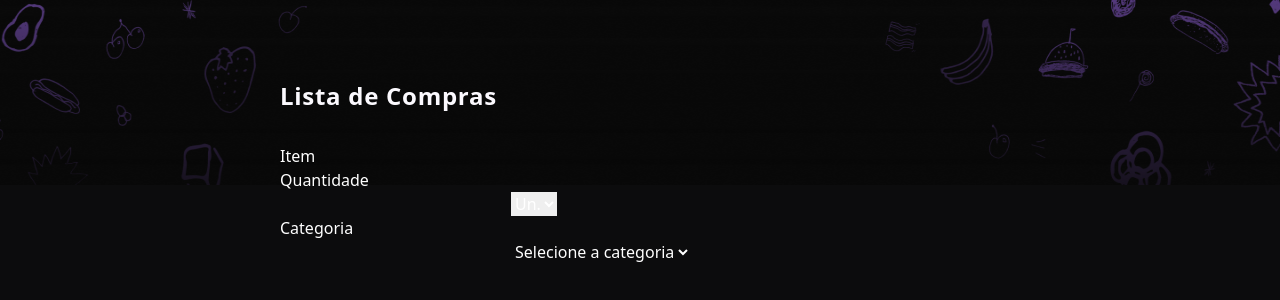
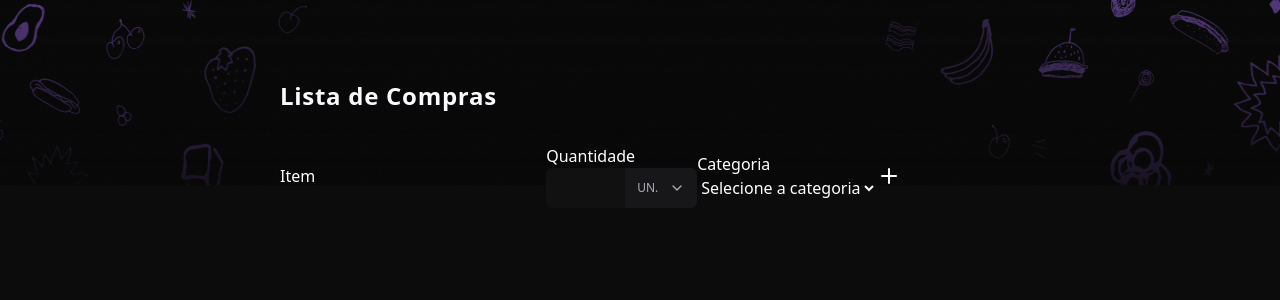
Before and after one commit to maik-emanoel/shopping-list, a React (Vite) app: page / in a window 1280 px wide. Shown: the top 300 px of the page. Built offline with nearby package versions, Linux system fonts and the light colour scheme.

Commit message:
create Form component

```diff
--- a/src/components/Form.tsx
+++ b/src/components/Form.tsx
@@ -1,21 +1,65 @@
+import { ChevronDown, Plus } from "lucide-react";
+import Select, { SingleValue, components } from "react-select";
+import { onlyNumbers } from "../utils/onlyNumbers";
+import { useState } from "react";
+
 export function Form() {
+  const [isSelectOpen, setIsSelectOpen] = useState(false)
+
+  const optionsQuantity = [
+    { value: "unidade", label: "Un." },
+    { value: "litro", label: "L" },
+    { value: "kilograma", label: "Kg" },
+  ];
+
+  // eslint-disable-next-line @typescript-eslint/no-explicit-any
+  const DropdownIndicator = (props: any) => {
+    return (
+      <components.DropdownIndicator {...props}>
+        <ChevronDown size={16} />
+      </components.DropdownIndicator>
+    );
+  };
+
+  function handleChange(
+    selectedOption: SingleValue<{ value: string; label: string }>
+  ) {
+    console.log(selectedOption);
+  }
+
   return (
-    <form className="text-white">
+    <form className="text-white flex items-center">
       <div>
         <label htmlFor="itemInput">Item</label>
         <input type="text" id="itemInput" />
       </div>
 
-      <div>
+      <div className="">
         <label htmlFor="quantity">Quantidade</label>
 
-        <div>
-          <input type="number" id="quantity" />
-          <select name="">
-            <option value="unidade">Un.</option>
-            <option value="litro">L</option>
-            <option value="kilograma">Kg</option>
-          </select>
+        <div className="flex rounded-md h-10">
+          <input
+            type="text"
+            id="quantity"
+            className="max-w-[79px] rounded-l-md p-3 bg-gray-500 focus:outline"
+            autoComplete="off"
+            maxLength={3}
+            onKeyDown={(e) => onlyNumbers(e)}
+          />
+          <Select
+            options={optionsQuantity}
+            onChange={(e) => handleChange(e)}
+            components={{ DropdownIndicator }}
+            unstyled={true}
+            classNames={{
+              control: () => "bg-gray-400 text-gray-200 flex items-center justify-between w-[72px] h-full px-3 rounded-r-md text-xs uppercase",
+              container: () => "cursor-pointer",
+              dropdownIndicator: () => `transition-all duration-300 ${isSelectOpen ? "rotate-180" : "rotate-0"}`
+            }}
+            defaultValue={optionsQuantity[0]}
+            onMenuOpen={() => setIsSelectOpen(true)}
+            onMenuClose={() => setIsSelectOpen(false)}
+          />
         </div>
       </div>
 
@@ -23,14 +67,19 @@ export function Form() {
         <label htmlFor="category">Categoria</label>
 
         <div>
-          <input type="number" id="category" />
           <select name="" className="bg-transparent">
-            <option value="" hidden>Selecione a categoria</option>
+            <option value="" hidden>
+              Selecione a categoria
+            </option>
             <option value="litro">L</option>
             <option value="kilograma">Kg</option>
           </select>
         </div>
       </div>
+
+      <button>
+        <Plus />
+      </button>
     </form>
   );
 }
```
